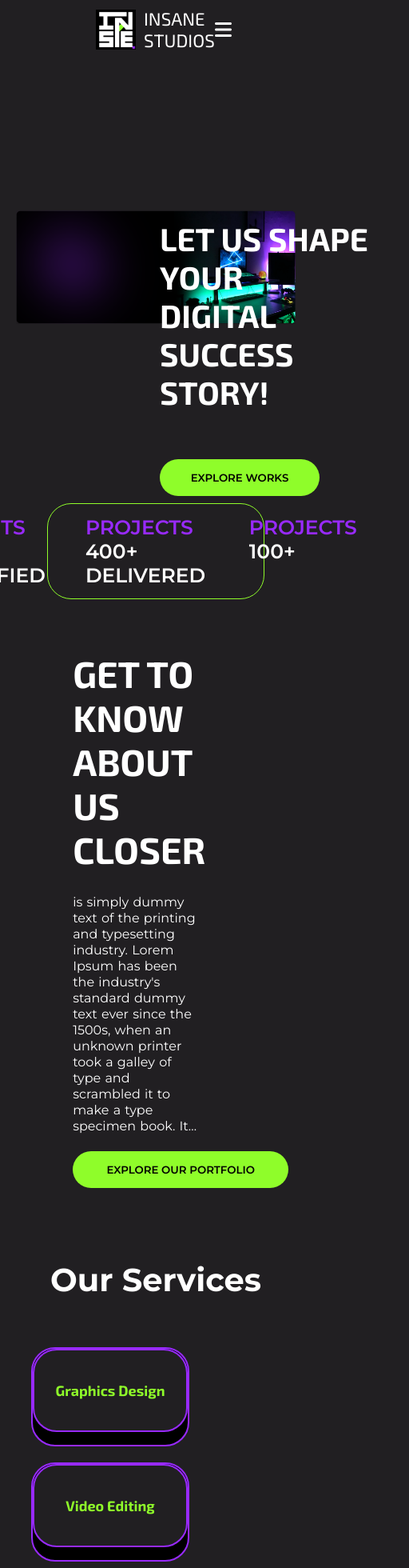
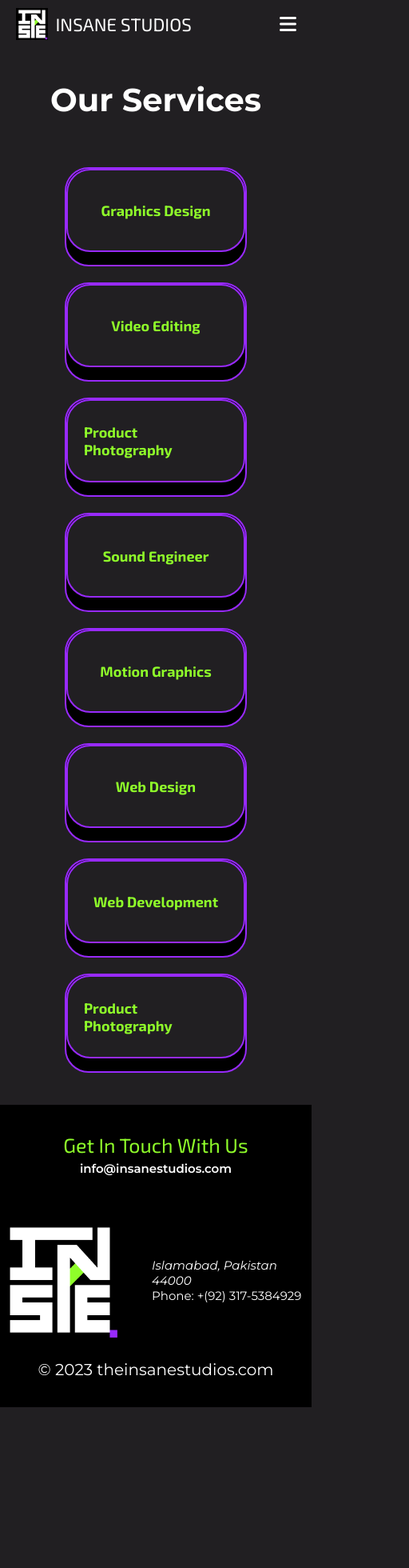
Before and after one commit to MubashirMalik/the-insane-studio, a React (Create React App) app: page / in a window 390 px wide. Shown: the top 1960 px of the page at 80% size, 512 px wide, since content can reach past the window. After the commit the page ends 1759 px from the top, so only its background shows below. Built offline with nearby package versions, Linux system fonts and the light colour scheme.

Commit message:
improved Navbar, Footer & Services Responsiveness

```diff
--- a/src/App.js
+++ b/src/App.js
@@ -6,7 +6,6 @@ import Team from "./components/Team";
 import Hero from "./components/Hero";
 import GetToKnowUs from "./components/GetToKnowUs";
 import Testimonials from "./components/Testimonials";
-// import 'font-awesome/css/font-awesome.min.css';
 import '@fortawesome/fontawesome-free/js/all.js';
 
 
@@ -19,13 +18,14 @@ function App() {
             <Navbar
 
             />
-            <Hero />
+            {/* <Hero /> */}
             <div className="wrapper">
-                <Stats />
+                <Services />
+                {/* <Stats />
                 <GetToKnowUs />
-                <Services />
+
                 <Testimonials />
-                <Team />
+                <Team /> */}
             </div>
             <Footer />
         </div>
--- a/src/components/Navbar.js
+++ b/src/components/Navbar.js
@@ -1,9 +1,9 @@
 import logo from '../assets/images/logo.png'
-import { useRef } from 'react';
+import { useEffect, useRef, useState } from 'react';
 
 const Navbar = () => {
+    const [toggleState, setToggleState] = useState(false)
     const dropdownRef = useRef()
-    const togglebtnRef = useRef()
 
     const scrollTo = id => {
         const section = document.getElementById( id );
@@ -11,17 +11,15 @@ const Navbar = () => {
     }
 
     const toggled = () => {
+        setToggleState(prevToggleState => !prevToggleState)
         dropdownRef.current.classList.toggle('open')
-        const isOpen = dropdownRef.current.classList.contains('open')
-
-        togglebtnRef.current.className = isOpen? 'fa-solid fa-xmark': 'fa-solid fa-bars'
     }
 
     return (
         <>
             <div className="navbar">
                 <div className="navbar-brand">
-                    <img src={logo} alt="the insane studio" width={50} height={50}/>
+                    <img src={logo} alt="the insane studio" width={40} height={40}/>
                     <div className='title'>INSANE STUDIOS</div>
                 </div>
 
@@ -33,7 +31,7 @@ const Navbar = () => {
                     <li className="last">Lets Talk</li>
                 </ul>
                 <div className='toggle-btn' onClick={() => toggled()}>
-                    <i className="fa-solid fa-bars"   ref={togglebtnRef}></i>
+                    <i className={`fa-solid fa-${toggleState ? 'xmark' : 'bars'}`}></i>
                 </div>
             </div>
             <div className='dropdown-menu' ref={dropdownRef}>
--- a/src/components/Testimonials.js
+++ b/src/components/Testimonials.js
@@ -12,7 +12,7 @@ import image01 from "../assets/images/Ammar.png"
 import image02 from "../assets/images/Ali.png"
 
 // import required modules
-import { EffectCoverflow, Autoplay } from 'swiper/modules';
+import { EffectCoverflow } from 'swiper/modules';
 
 const Testimonials = () => {
   return (
@@ -31,10 +31,7 @@ const Testimonials = () => {
             slideShadows: true,
         }}
         loop={true}
-        autoplay={{
-            delay:1000
-        }}
-        modules={[EffectCoverflow, Autoplay]}
+        modules={[EffectCoverflow]}
         className="mySwiper"
         >
         <SwiperSlide style={{display:'flex'}}>
--- a/src/index.css
+++ b/src/index.css
@@ -31,8 +31,8 @@ body {
     display: flex;
     flex-direction: column;
     row-gap: 20px;
-    margin-left: 10%;
-    margin-right: 10%;
+    margin-left: 7%;
+    margin-right: 7%;
 }
 
 .heading {
@@ -65,8 +65,8 @@ button {
     justify-content: space-between;
     align-items: center;
     font-family: var(--primaryFont);
-    padding-left: 120px;
-    padding-right: 120px;
+    padding-left: 5%;
+    padding-right: 5%;
     margin-top: 10px;
 }
 
@@ -220,7 +220,7 @@ button {
     font-weight: 700;
     font-family: var(--secondaryFont);
     color: var(--limeGreenColor);
-
+    justify-content: center;
 }
 
 .outer-shadow-box {
@@ -251,7 +251,8 @@ footer {
     justify-content: center;
     align-items: center;
     color: white;
-    height: 500px;
+    padding-top: 35px;
+    padding-bottom: 35px;
     background-color: black;
     row-gap: 5px;
     margin-top: 40px;
@@ -261,6 +262,24 @@ footer {
     color: var(--limeGreenColor);
     font-family: var(--secondaryFont);
     font-size: 35px;
+}
+
+footer > .email {
+    font-size: 45px;
+    font-weight: 600;
+    margin-bottom: 30px;
+}
+
+footer > .copyright {
+    font-size: 20px;
+}
+
+footer > .contact-info {
+    display: flex;
+    align-items: center;
+    margin-top: 20px;
+    margin-bottom: 20px;
+    column-gap: 40px;
 }
 
 /* Team */
@@ -299,25 +318,6 @@ footer {
     width: 100%;
     height: 100%;
     object-fit: cover;
-}
-
-/* Footer */
-footer > .email {
-    font-size: 45px;
-    font-weight: 600;
-    margin-bottom: 30px;
-}
-
-footer > .copyright {
-    font-size: 20px;
-}
-
-footer > .contact-info {
-    display: flex;
-    align-items: center;
-    margin-top: 20px;
-    margin-bottom: 20px;
-    column-gap: 40px;
 }
 
 .swiper {
@@ -360,9 +360,10 @@ position: relative;
 .dropdown-menu{
     display: none;
     position: absolute;
-    right: 2rem;
-    top: 60px;
-    width: 300px;
+    top: 65px;
+    width: 100%;
+    text-transform: uppercase;
+    color: white;
     background-color: rgba(255,255,255, 0.1);
     backdrop-filter: blur(15px);
     border-radius: 10px;
@@ -431,12 +432,20 @@ position: relative;
     }
     .service{
         font-size: large;
-        width: 150px;
+        width: 180px;
         height: 100px;
     }
 
     .get-to-know-us > div > img{
         display: none
+    }
+
+    footer > .email {
+        font-size: 15px;
+    }
+
+    footer > .contact-info {
+        font-size: 15px;
     }
 
     .get-to-know-us-text{
```
